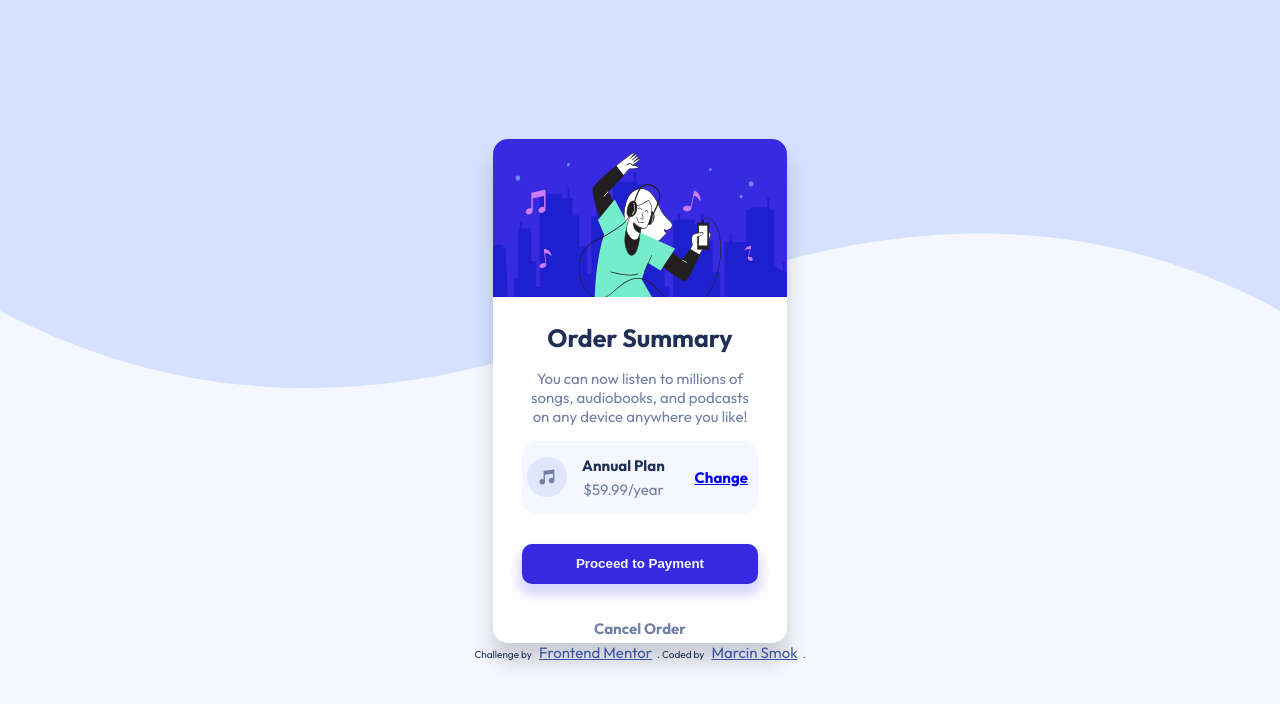
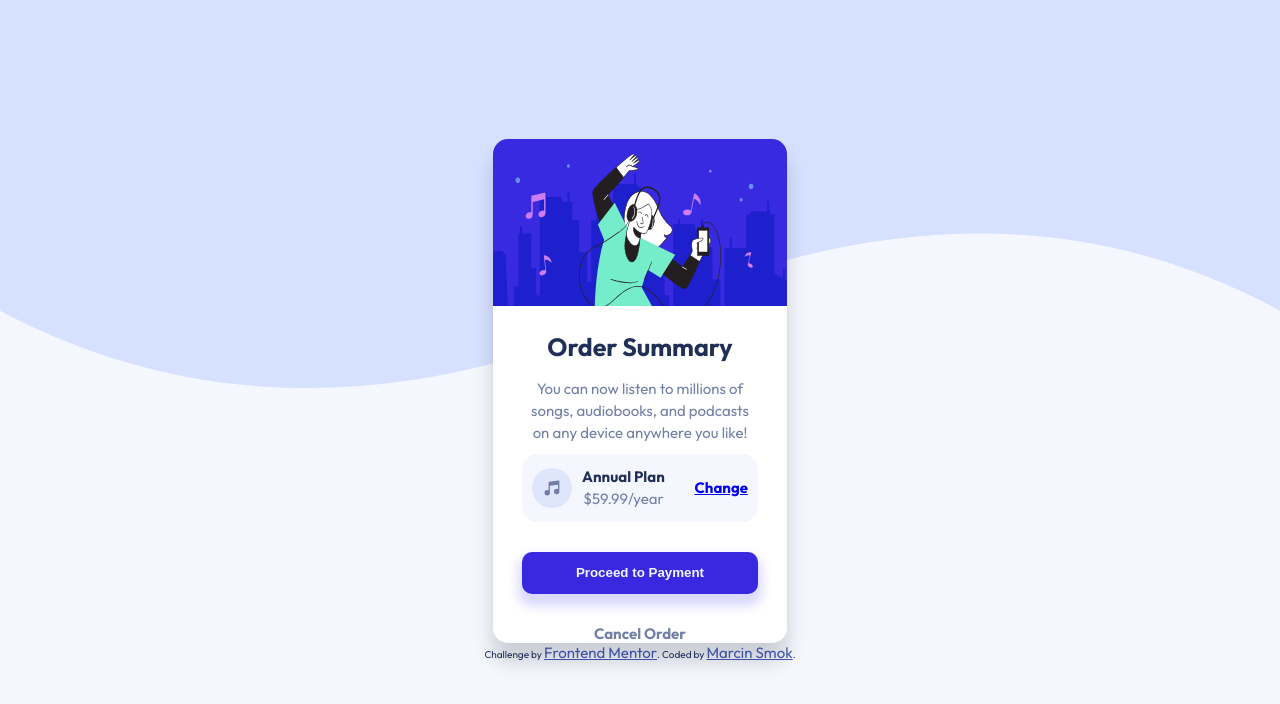
Before and after one commit to marcinsmok/order-summary-component-frontendmentor-challenge3, a plain HTML site: page index.html in a window 1280 px wide. Drawn offline with Linux system fonts and the light colour scheme.

Commit message:
last touch

```diff
--- a/index.html
+++ b/index.html
@@ -46,7 +46,10 @@
         Challenge by
         <a href="https://www.frontendmentor.io?ref=challenge" target="_blank"
           >Frontend Mentor</a
-        >. Coded by <a href="#">Marcin Smok</a>.
+        >. Coded by
+        <a href="https://www.frontendmentor.io/profile/marcinsmok"
+          >Marcin Smok</a
+        >.
       </div>
     </footer>
   </body>
--- a/styles.css
+++ b/styles.css
@@ -62,15 +62,16 @@ h1 {
 }
 p {
   font-weight: 500;
+  line-height: 2.2rem;
   color: var(--DesaturatedBlue);
 }
 p,
 a {
   font-size: 1.5rem;
-  margin: 0.5rem;
 }
 a:hover {
   text-decoration: none;
+
 }
 .annual-plan {
   width: 80%;
@@ -96,7 +97,11 @@ a:hover {
 .change {
   align-self: center;
   font-weight: 700;
-}
+  }
+
+  .change:hover{
+    opacity: 0.7;
+  }
 
 button {
   height: 5rem;
```
